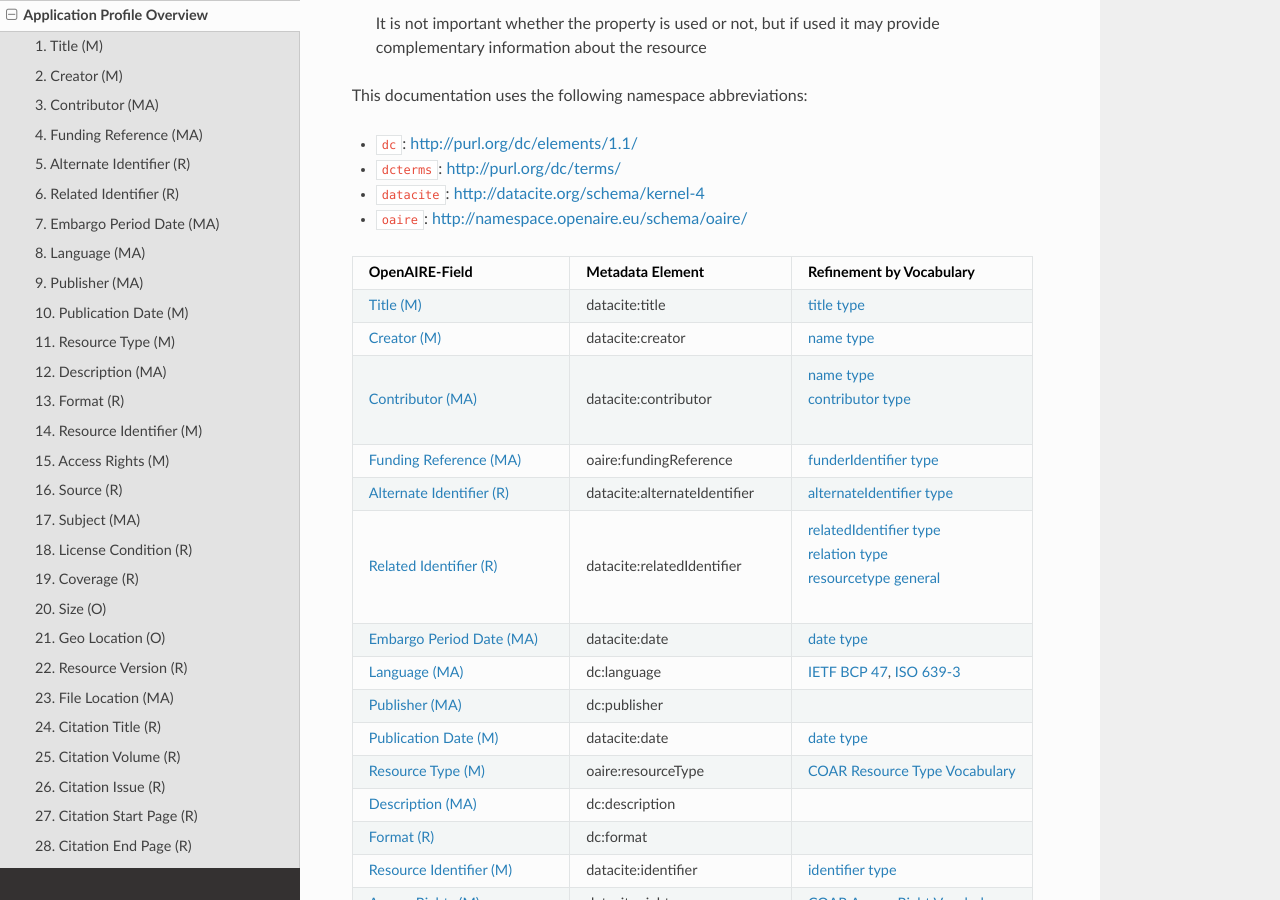
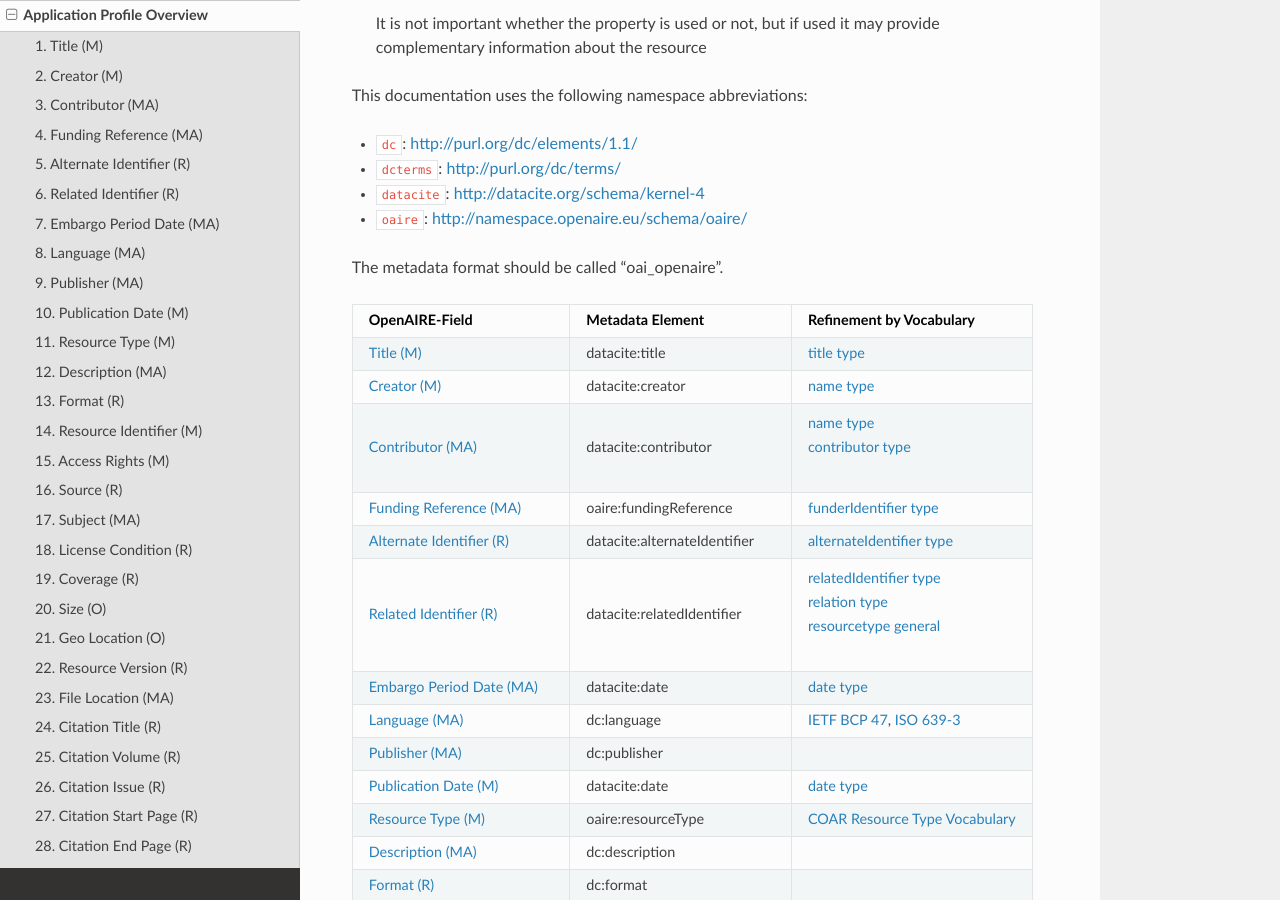
Before and after one commit to openaire/guidelines-literature-repositories, a Sphinx documentation site: the page built from docs/application_profile.rst, in a window 1280 px wide and 900 px high, scrolled down 476 px. Built offline with Sphinx 7.4.7 and the Read the Docs theme 2.0.0, drawn with Linux system fonts in a browser that asks for light colours; a script that is not in the unit is left out.

Commit message:
Name of metadata format
Added "The metadata format should be called "oai_openaire" (perhaps set it in bold).

```diff
--- a/docs/application_profile.rst
+++ b/docs/application_profile.rst
@@ -24,6 +24,8 @@
 * ``dcterms``: http://purl.org/dc/terms/
 * ``datacite``: http://datacite.org/schema/kernel-4
 * ``oaire``: http://namespace.openaire.eu/schema/oaire/
+
+The metadata format should be called "oai_openaire".
 
 ======================================== ============================= ========================================================================================
 OpenAIRE-Field                           Metadata Element              Refinement by Vocabulary
```
